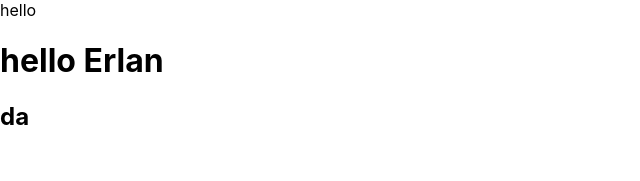
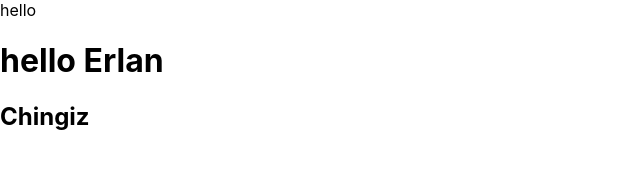
Before and after one commit to ivenatori/hackproject, a React (Create React App) app: page / in a window 1280 px wide. Shown: the top 181 px of the page, without its empty margins (0-640 px from the left). Built offline with nearby package versions, Linux system fonts and the light colour scheme.

Commit message:
example2

```diff
--- a/src/App.js
+++ b/src/App.js
@@ -1,13 +1,10 @@
 import React from "react";
 
 const App = () => {
-  return (
-    <div>
-      hello
-      <h1>hello Erlan</h1>
-      <h2>da</h2>
-    </div>
-  );
+  return <div>hello
+    <h1>hello Erlan</h1>
+    <h2>Chingiz</h2>
+  </div>;
 };
 
 export default App;
```
